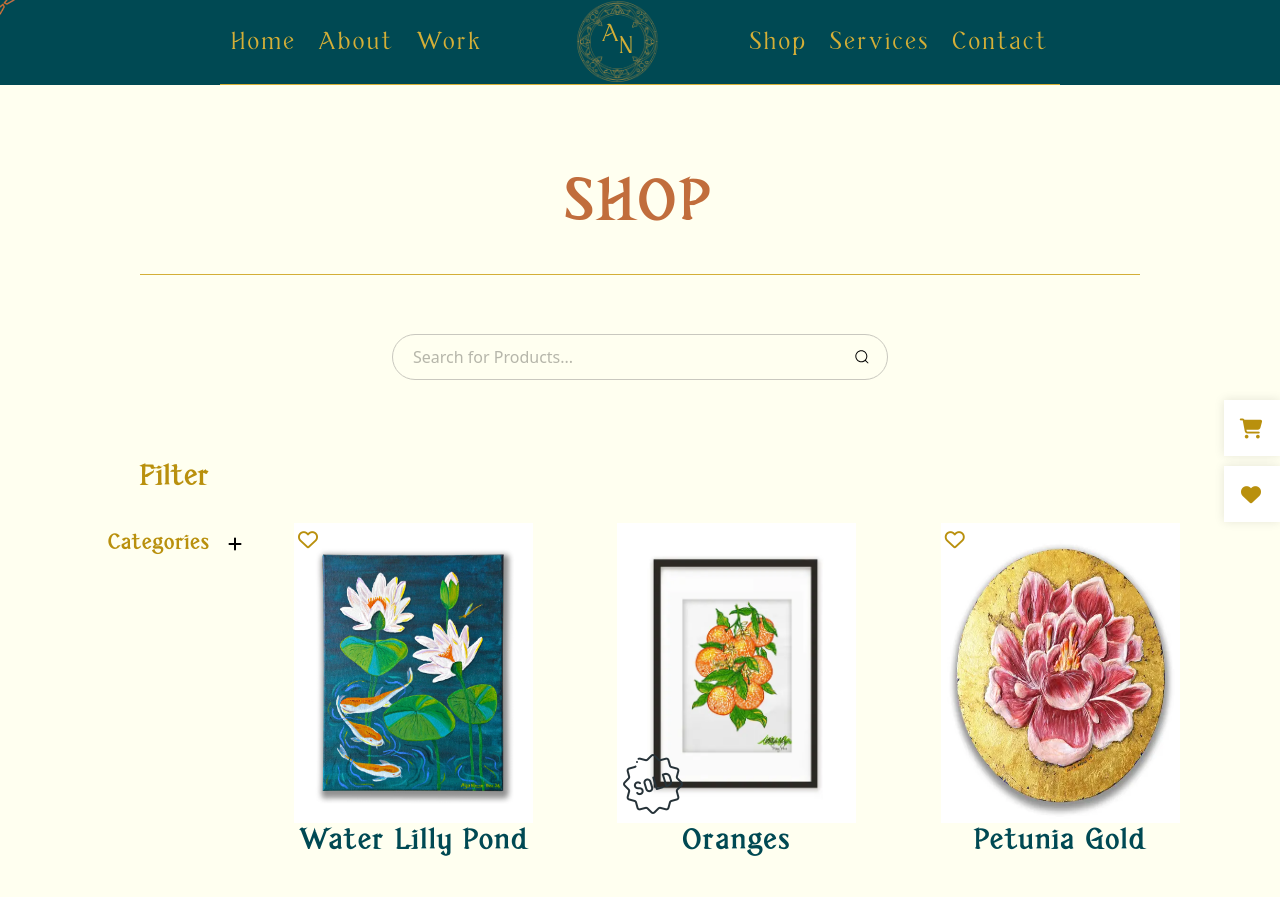
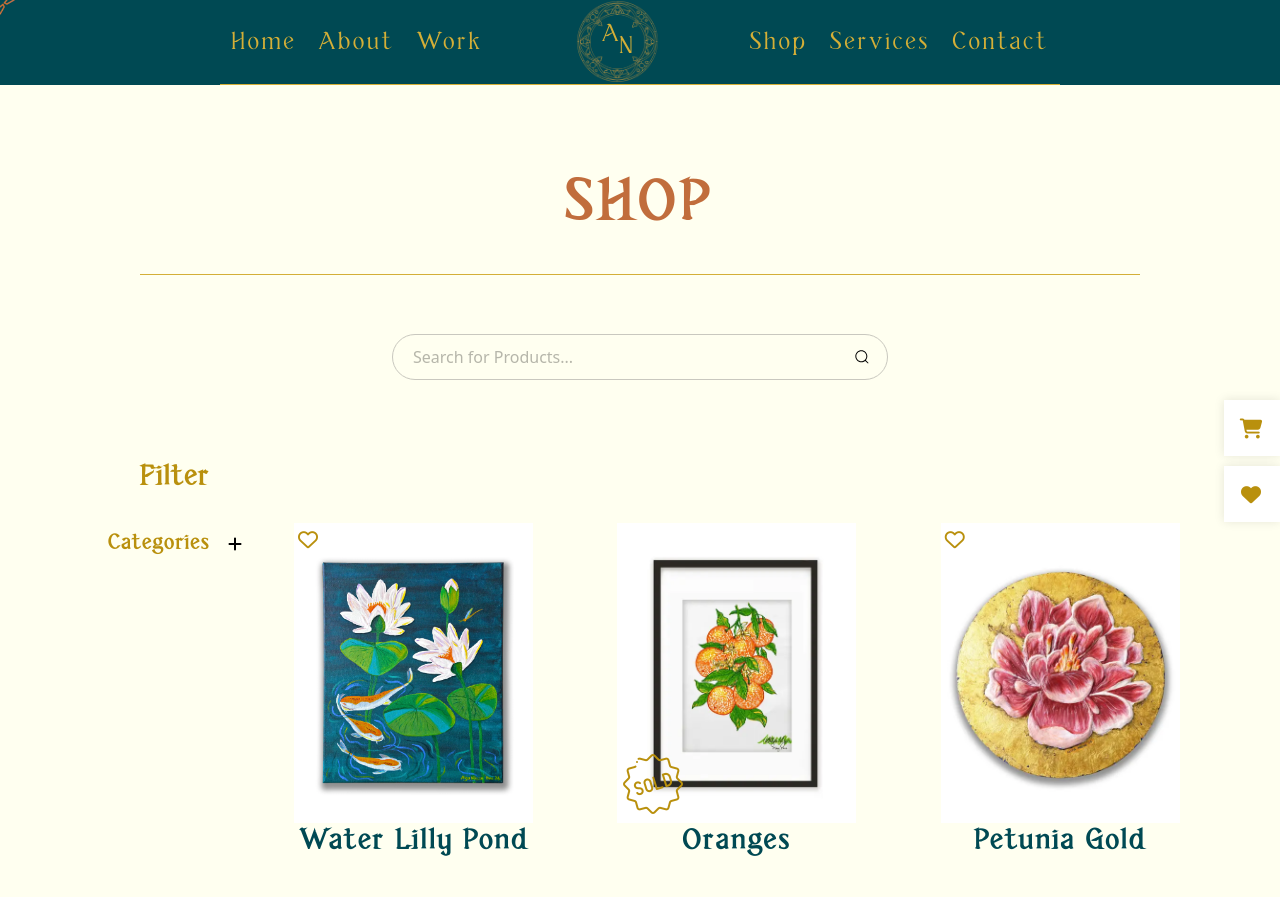
Before and after one commit to naseehan/aliyanizar, a React (Vite) app: page /shop in a window 1280 px wide. Shown: the top 897 px of the page. Built offline with nearby package versions, Linux system fonts and the light colour scheme.

Commit message:
improve images responsiveness

```diff
--- a/src/components/ContactSection.jsx
+++ b/src/components/ContactSection.jsx
@@ -54,9 +54,9 @@ const ContactSection = () => {
          <p className='font-medium font-[Ubuntu] text-[#b9900d]'>Contact me at  <strong>aliyanizar023@gmail.com</strong> </p>
          <p className='font-medium font-[Ubuntu] text-[#b9900d]'>Or feel free to leave a message via the form.</p>
         </div>
-
+{/* 802d01dd2e487f17e9f0ebf88ae34b8c */}
         <div className="basis-[60%]">
-          <form action="https://formsubmit.co/802d01dd2e487f17e9f0ebf88ae34b8c" method="POST" className="grid gap-3.5">
+          <form action="https://formsubmit.co/naseehan700@gmail.com" method="POST" className="grid gap-3.5">
             <label htmlFor="name" className="text-[#b9900d]" >Name*</label>
             <input type="text" name="name" id="name" className=" border p-2.5" required maxLength={30}/>
             <label htmlFor="email" className="text-[#b9900d]">Email Address*</label>
--- a/src/components/Slider.jsx
+++ b/src/components/Slider.jsx
@@ -141,9 +141,9 @@ const Slider = () => {
             className="keen-slider__slide number-slide1 relative hover:-translate-y-5 group cursor-pointer"
             onClick={() => handleClick(item.name)}
           >
-            <div className="w-full h-full aspect-[4/3] overflow-hidden">
+            <div className="w-full h-full aspect-[4/3] overflow-hidden bg-white">
             <img
-              className="h-full w-full"
+              className="h-full w-full object-contain"
               src={item.img}
               loading="lazy"
               alt="artwork"
--- a/src/pages/ArtWorkDetails.jsx
+++ b/src/pages/ArtWorkDetails.jsx
@@ -14,7 +14,7 @@ const ArtWorkDetails = () => {
         {/* art work details */}
         <div className="">
           <div className="lg:fixed  lg:h-[500px] object-contain lg:w-[450px] transition-all duration-300 ease-in-out lg:hover:z-20 lg:hover:transform  lg:hover:scale-110">
-          <img src={product.img} alt={product.name} className="w-full h-full"/>
+          <img src={product.img} alt={product.name} className="w-full h-full object-contain"/>
           </div>
           <div className="lg:z-10 lg:relative max-w-[600px] left-[40%] mx-auto  lg:mx-0">
             <div className="py-12 px-20">
--- a/src/pages/Shop.jsx
+++ b/src/pages/Shop.jsx
@@ -446,13 +446,13 @@ useEffect(() =>{
                   key={i}
                   className="text-center leading[2] w-[100%] sm:w-[239px]"
                 >
-                  <div className="relative group h-[280px] sm:h-[300px] bg-white sm:bg-transparent">
+                  <div className="relative group h-[280px] sm:h-[300px] bg-white">
 
                     <img
                       src={item.img}
                       alt="art image"
                       loading="lazy"
-                      className={`${filterdProducts.length === 1 ? "w-full" : ""} h-[100%] object-contain sm:object-fill`}
+                      className={`${filterdProducts.length === 1 ? "w-full" : ""} h-[100%] object-contain `}
                     />
 
                     {/* goto details page on mobile devices */}
```
Also changed, not shown: public/badge.png.
